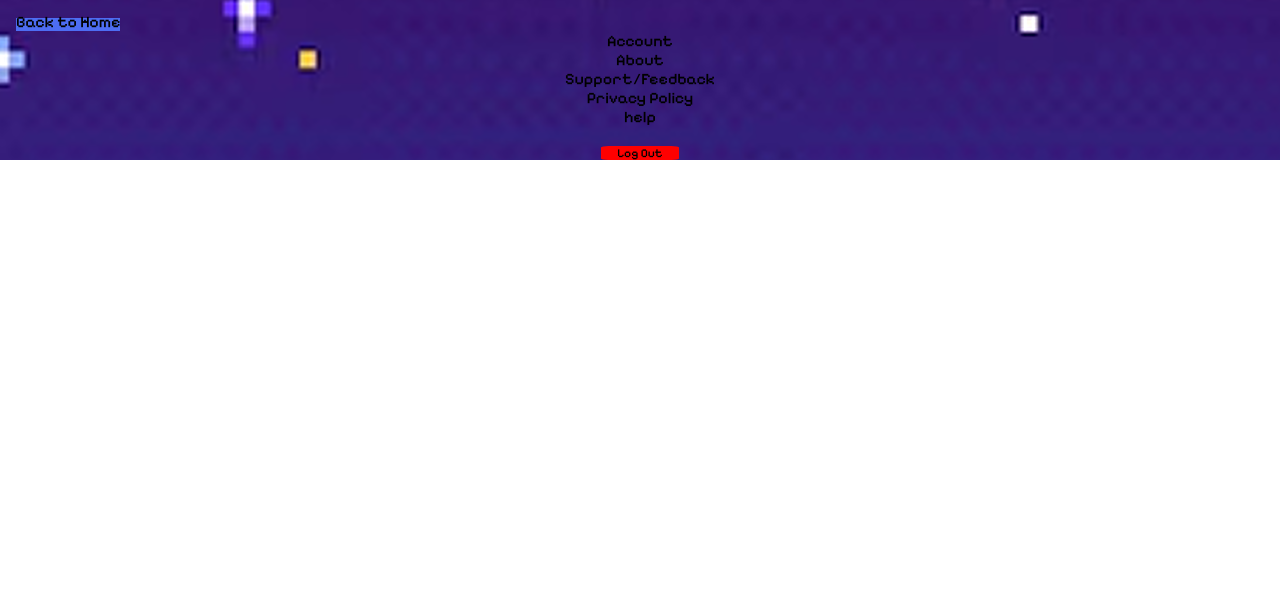
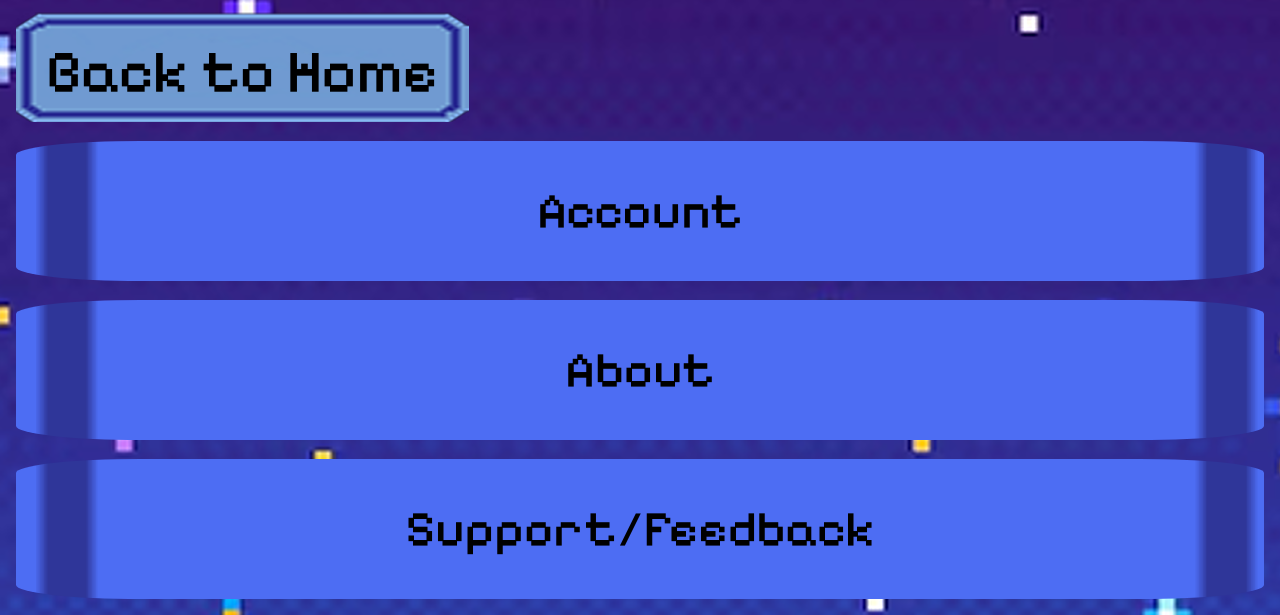
Before and after one commit to CartWebApp/pawpal-web-app-randy-and-nathan, a plain HTML site: page settings.html in a window 1280 px wide. Shown: the part 158-773 px from the top of the page. Drawn offline with Linux system fonts and the light colour scheme.

Commit message:
Adjusted CSS
Fixed the images being wonky and made the page look normal

```diff
--- a/PP.css
+++ b/PP.css
@@ -382,36 +382,66 @@ body.log {
   border: none;
   background-color: red;
   color: white;
-
 }
 
 .hero-settings{
   background-image: url(Images/image\ 17.png);
 }
 
-.settings-continued {
+.logout {
+  display:flex;
+  flex-direction:column;
+ justify-content:flex-end;
+ border-radius: 10%;
+ width:auto;
+ height:max-content;
+ align-items:center;
+ padding:50px;
+}
+
+.logouttext {
+  display:flex;
+  font-size: 70px;
+  flex-direction:column;
+ justify-content:flex-end;
+ border-radius: 10%;
+  color:white;
+  background-color: red;
+  padding-left: 400px;
+  padding-right:400px;
+}
+
+.backhome{
+  display:flex;
+  align-items:center;
+  padding-left:30px;
+ background-image: url(Images/back.png);
+ min-height: 100px;
+ font-size: 60px;
+ background-repeat:no-repeat;
+ padding-top:10px
+}
+
+.accountsetting,
+.aboutsetting,
+.feedback,
+.policy,
+ .help{
   display:flex;
   flex-direction:column;
   align-items:center;
-
+  background-image: url(Images/pixil-frame-0\ \(15\).png);
+  background-size: cover;
   background-repeat: no-repeat;
   flex-wrap: wrap;
+  font-size: 50px;
+  border-radius: 10%;
+  background-position: center;
+  padding-top: 40px;
+  padding-bottom: 40px;
 }
 
-.logout {
-  display:flex;
-  color:white;
-  flex-direction:column;
-justify-content:flex-end;
-  background-color: red;
-border-radius: 10%;
-width:auto;
-height:max-content
-}
 
-.backhome{
- background-image: url(Images/desc.png);
-}
 
 .needs{
   display:flex;
--- a/settings.html
+++ b/settings.html
@@ -22,14 +22,19 @@
              </ul>
         </nav>
     </header>            <a href="index.html" class="backhome">Back to Home</a>
+    <br>
     <nav class="settings-continued">
-        <a href="account.html">Account</a>
-        <a href="about.html">About</a>
-        <a href="feedback.html">Support/Feedback</a>
-        <a href="policy.html">Privacy Policy</a>
-        <a href="help.html">help</a>
+        <a class="accountsetting" href="account.html">Account</a>
+        <br>
+        <a class="aboutsetting" href="about.html">About</a>
+        <br>
+        <a  class="feedback" href="feedback.html">Support/Feedback</a>
+        <br>
+        <a class="policy" href="policy.html">Privacy Policy</a>
+        <br>
+        <a class="help" href="help.html">help</a>
         <footer class="logout">
-        <a href="logout.html">Log Out</a>
+        <a class="logouttext" href="logout.html">Log Out</a>
        </footer>
     </nav>
     </section>
```
Also changed, not shown: account.html (+1 -1 lines).
